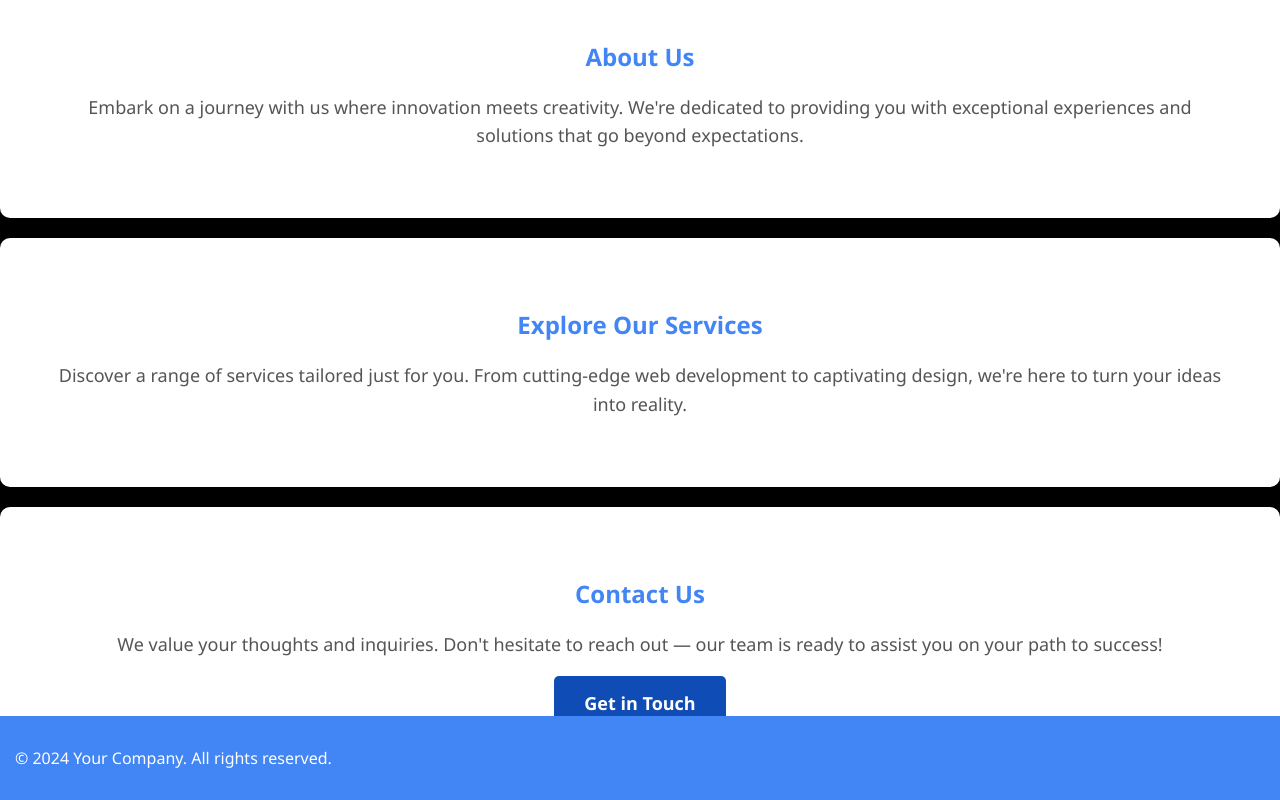
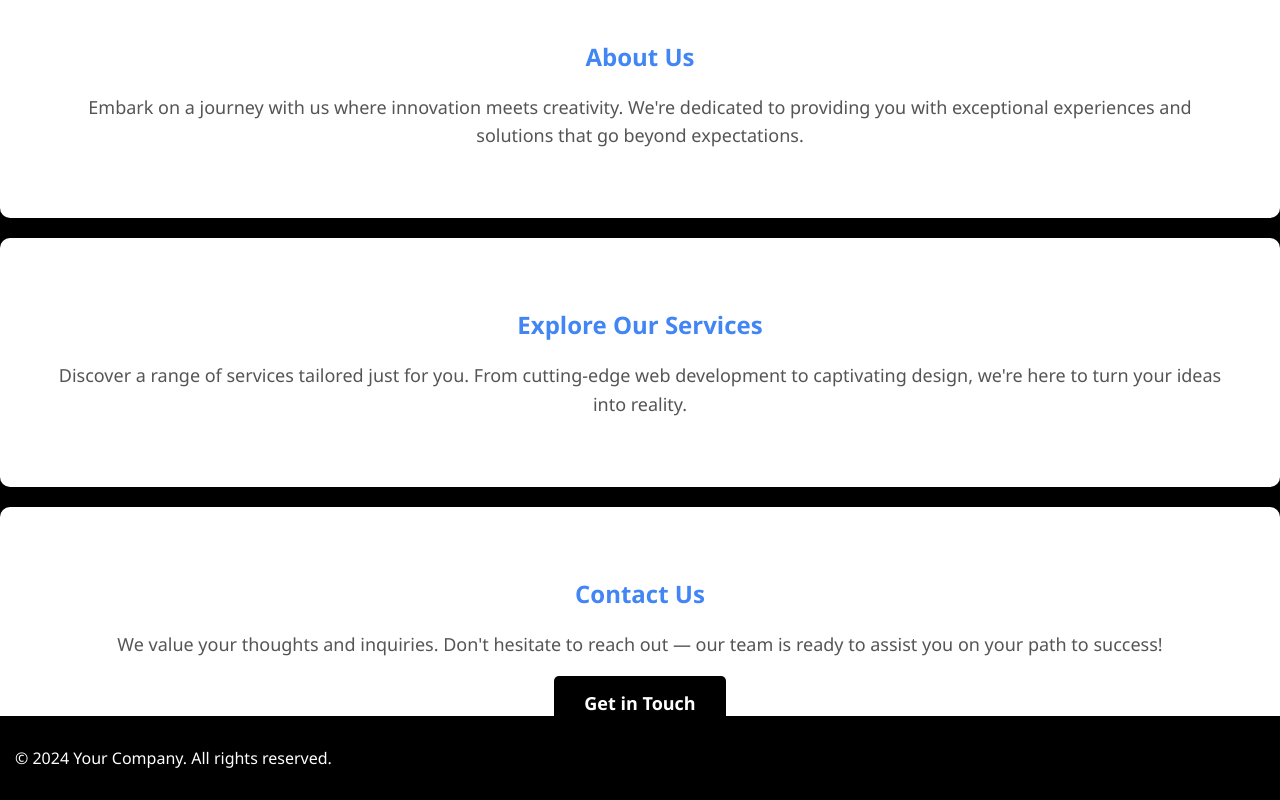
Before and after one commit to aswathy1232002/jenkins-pipeline, a plain HTML site: page index.html in a window 1280 px wide. In both pictures the pointer is over the link "Get in Touch". Shown: the part 176-976 px from the top of the page. Drawn offline with Linux system fonts and the light colour scheme.

Commit message:
Update index.html

```diff
--- a/index.html
+++ b/index.html
@@ -53,11 +53,11 @@
         }
 
         .cta-button:hover {
-            background-color: #0f4cb5;
+            background-color: black;
         }
 
         footer {
-            background-color: #4285f4;
+            background-color: black;
             color: #fff;
             padding: 15px;
             position: fixed;
```
